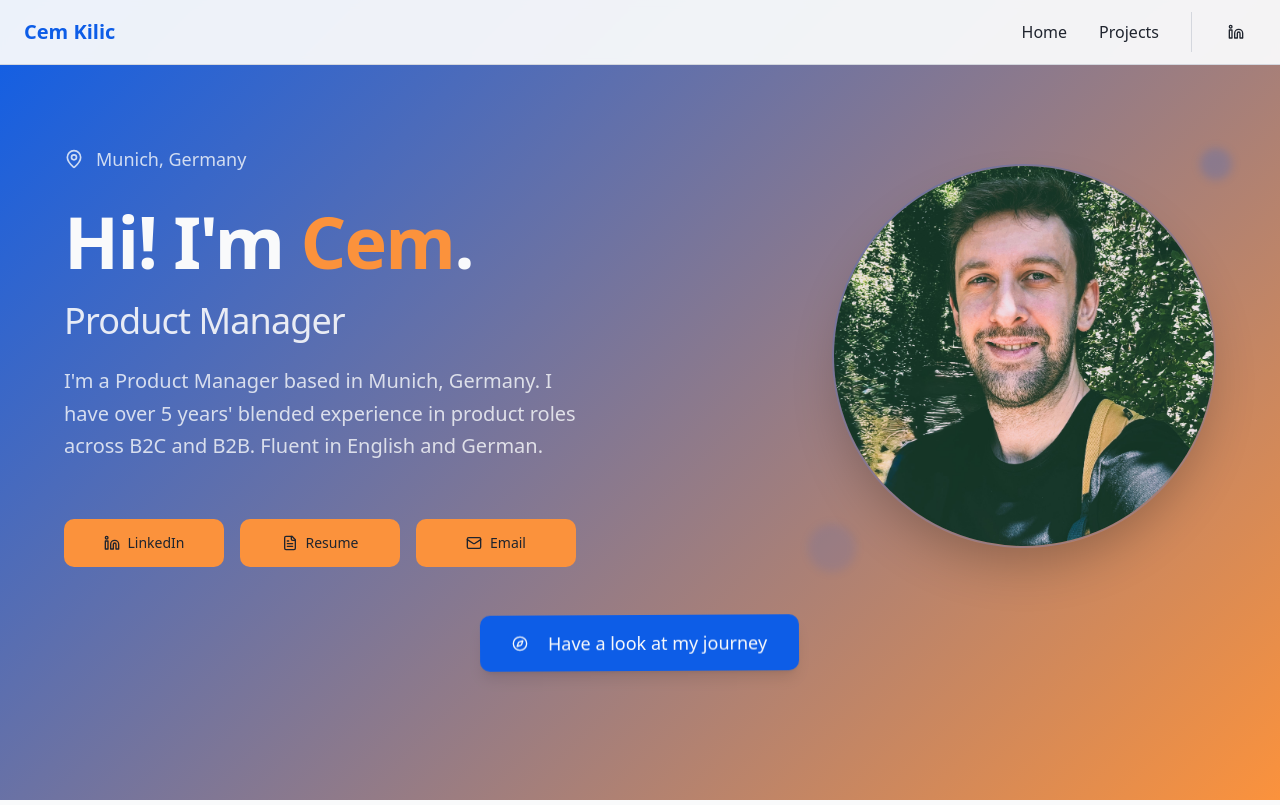
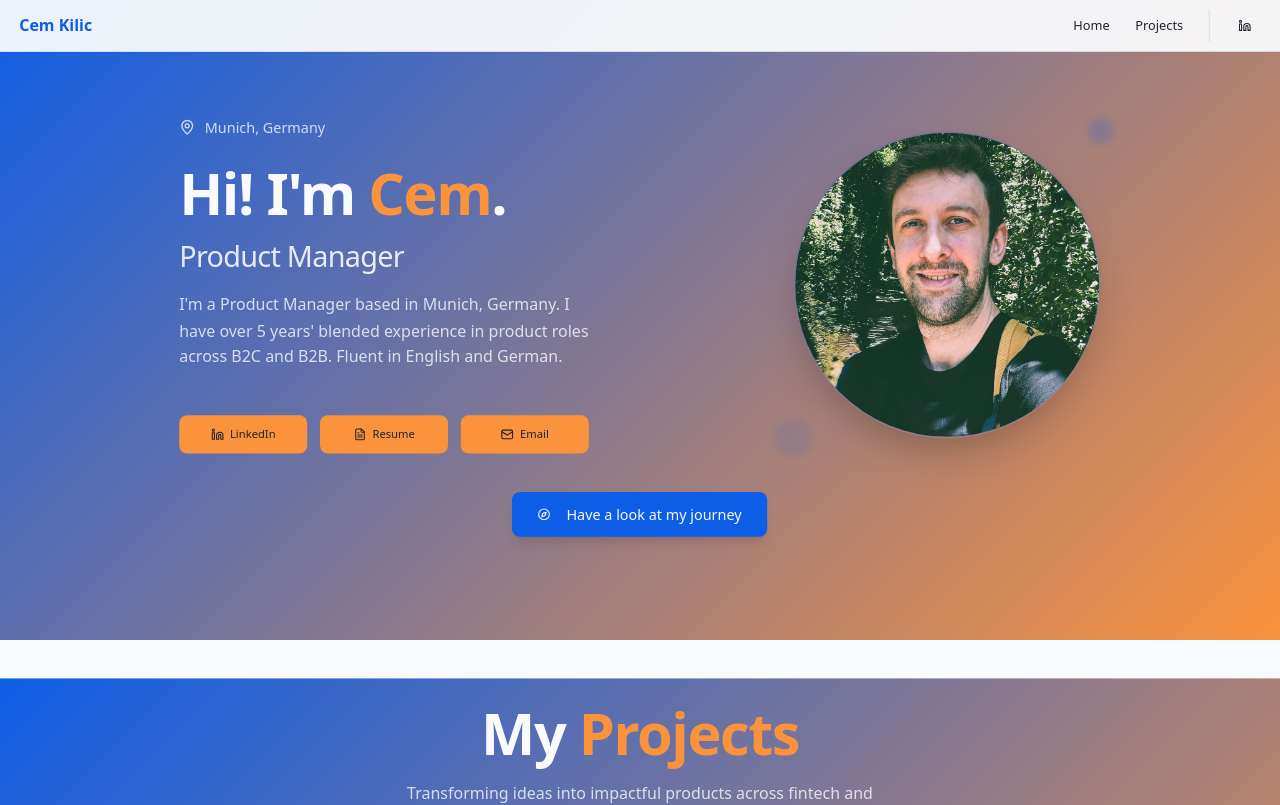
Before and after one commit to Ckilic123/cem-on-the-map, a React (Vite) app: page / in a window 1280 px wide. Shown: the top 805 px of the page. Built offline with nearby package versions, Linux system fonts and the light colour scheme.

Commit message:
Fix page zoom and CTA animation
Adjusted default page zoom to 80% and modified the CTA tilt animation to repeat every 5 seconds (1 second tilt, 4 seconds pause). Also implemented a smoother transition when the CTA is clicked to view the map.

```diff
--- a/src/components/HeroSection.tsx
+++ b/src/components/HeroSection.tsx
@@ -10,19 +10,19 @@ const HeroSection = () => {
 
   if (showMap) {
     return (
-      <section id="hero" className="hero-section min-h-screen pt-0 pb-0">
+      <section id="hero" className="hero-section min-h-screen pt-0 pb-0 transition-all duration-700 ease-in-out">
         <div className="container mx-auto px-6 py-8">
           {/* Move map down by 15% */}
-          <div className="pt-[15vh]">
+          <div className="pt-[15vh] transition-all duration-500 ease-in-out">
             <div className="max-w-7xl mx-auto h-[70vh]">
-              <div className="h-full rounded-xl overflow-hidden shadow-2xl">
+              <div className="h-full rounded-xl overflow-hidden shadow-2xl transition-all duration-500 ease-in-out transform scale-100">
                 <EuropeCareerMap key="career-map" />
               </div>
             </div>
             <div className="mt-4 text-center">
               <button
                 onClick={() => setShowMap(false)}
-                className="text-primary-foreground/80 hover:text-primary-foreground text-sm underline"
+                className="text-primary-foreground/80 hover:text-primary-foreground text-sm underline transition-all duration-300"
               >
                 ← Back to profile
               </button>
@@ -34,8 +34,8 @@ const HeroSection = () => {
   }
 
   return (
-    <section id="hero" className="hero-section min-h-screen pt-0 pb-0 flex items-center justify-center">
-      <div className="container mx-auto px-6 pt-8 pb-4">
+    <section id="hero" className="hero-section min-h-screen pt-0 pb-0 flex items-center justify-center transition-all duration-700 ease-in-out">
+      <div className="container mx-auto px-6 pt-8 pb-4 transition-all duration-500 ease-in-out">
         <div className="max-w-6xl mx-auto">
           {/* Main Content - Text Left, Photo Right */}
           <div className="grid grid-cols-1 lg:grid-cols-12 gap-16 items-center mb-12">
--- a/src/index.css
+++ b/src/index.css
@@ -192,12 +192,21 @@
   }
 
   @keyframes cta-tilt {
-    0%, 100% { transform: rotate(0deg); }
-    25% { transform: rotate(-2deg); }
-    75% { transform: rotate(2deg); }
+    0%, 80% { transform: rotate(0deg); }
+    85% { transform: rotate(-3deg); }
+    95% { transform: rotate(3deg); }
+    100% { transform: rotate(0deg); }
   }
 
   .animate-cta-tilt {
-    animation: cta-tilt 4s ease-in-out infinite;
+    animation: cta-tilt 5s ease-in-out infinite;
+  }
+
+  /* Page scale for better default sizing */
+  .page-scale {
+    transform: scale(0.8);
+    transform-origin: top center;
+    width: 125%;
+    margin-left: -12.5%;
   }
 }
--- a/src/pages/Index.tsx
+++ b/src/pages/Index.tsx
@@ -10,7 +10,7 @@ const Index = () => {
   useScrollReveal();
 
   return (
-    <div className="min-h-screen">
+    <div className="min-h-screen page-scale">
       <Navigation />
       <HeroSection />
       <div className="mt-12">
```
